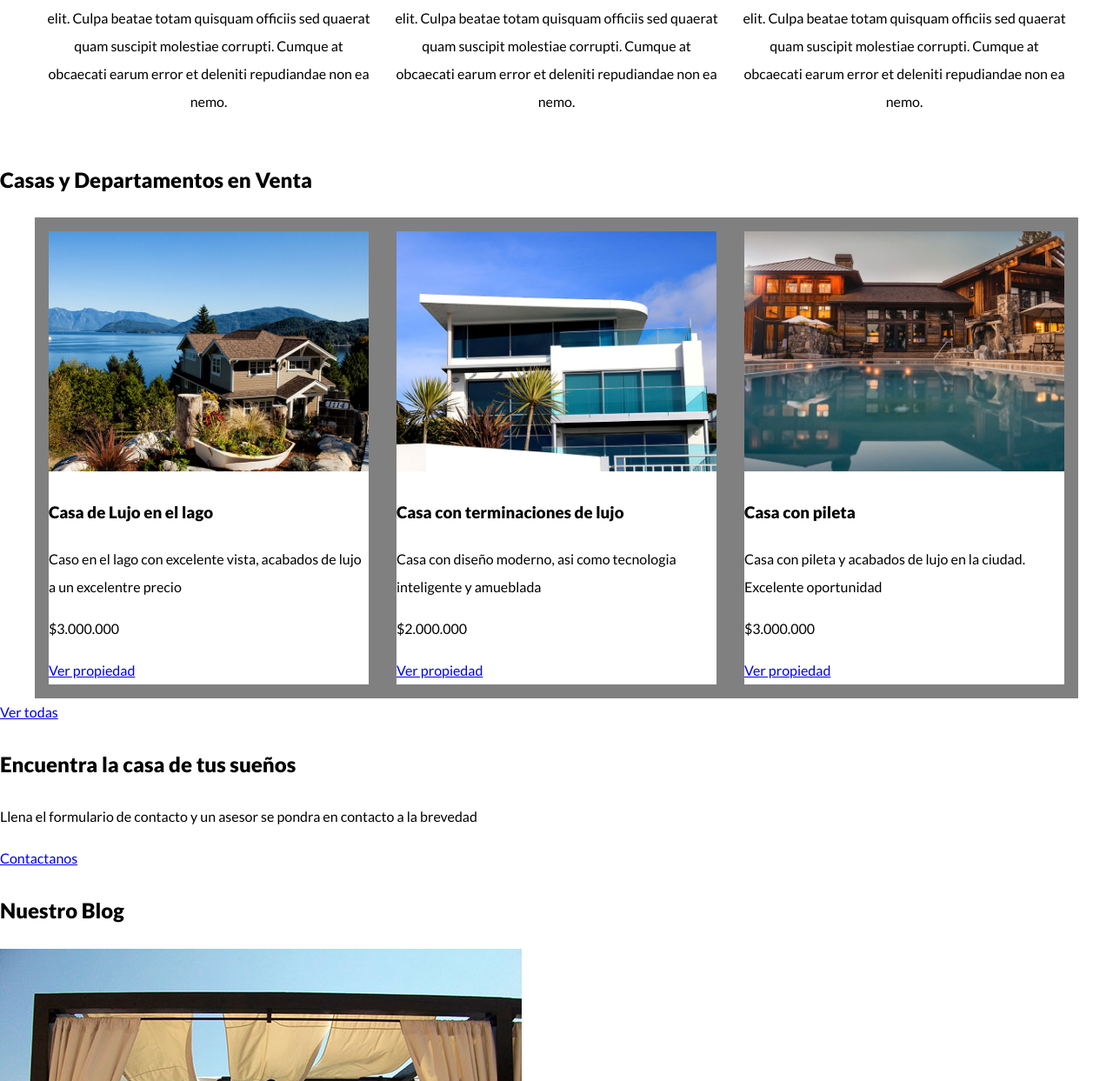
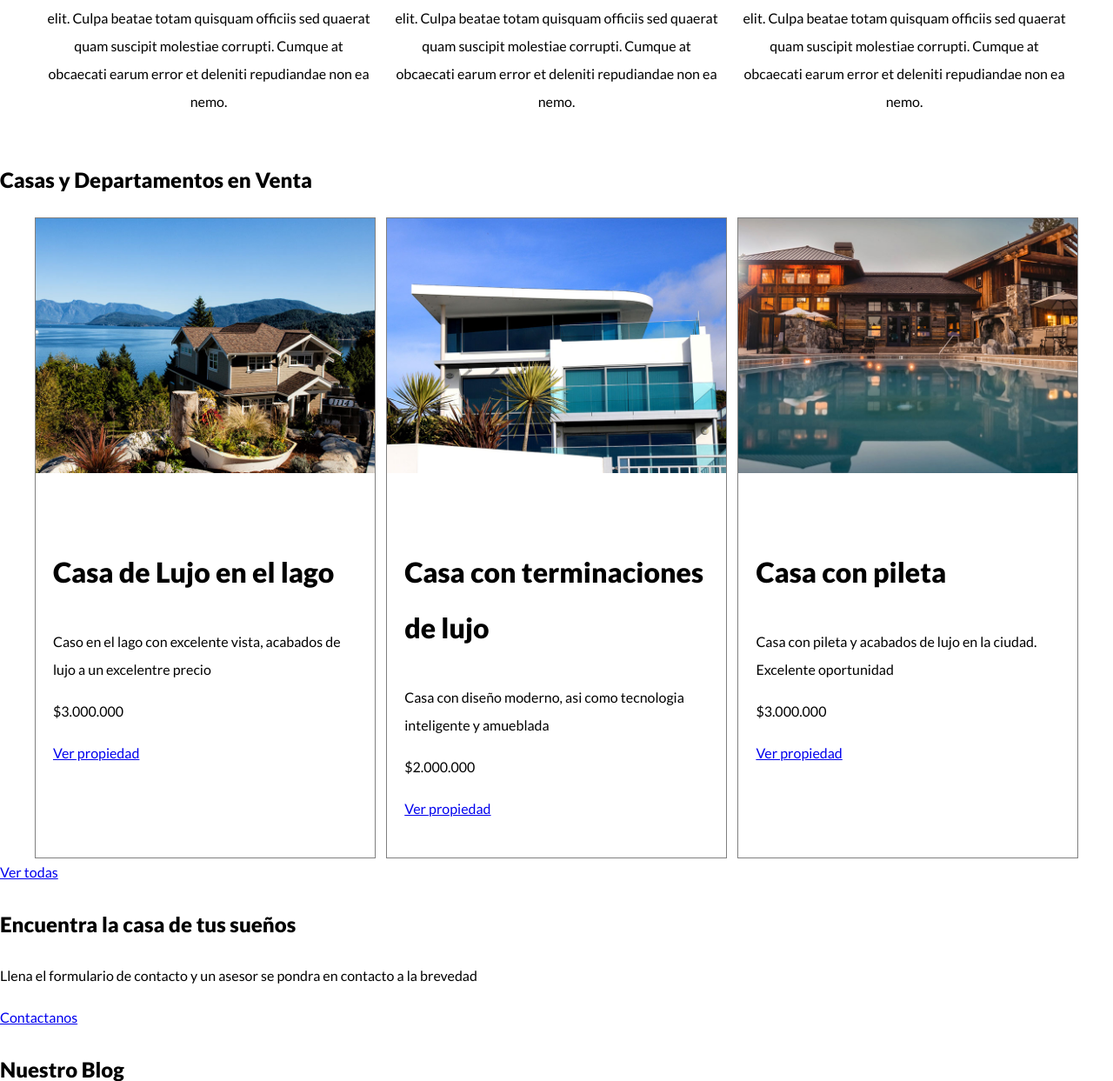
Before and after one commit to Tanodam/clases_prog_lab3, a PHP site: page / in a window 1280 px wide. Shown: the part 1278-2521 px from the top of the page at 87% size. Run offline with PHP 8.4, Linux system fonts and the light colour scheme.

Commit message:
bienes raices

```diff
--- a/Practica bienes raices/css/estilos.css
+++ b/Practica bienes raices/css/estilos.css
@@ -88,6 +88,7 @@
 
 .contenedor-anuncios {
     display: flex;
+    justify-content: space-between;
 }
 
 .contenedor-anuncios img {
@@ -96,6 +97,13 @@
 
 .anuncio {
     flex-basis: calc(33.3% - 10px);
-    justify-content: space-around;
-    border: 1pc solid gray;
+    border: 1px solid gray;
 }
+
+.contenido-anuncio {
+    padding: 40px 20px;
+}
+
+.contenido-anuncio h3 {
+    font-size: 32px;
+}
--- a/Practica bienes raices/index.html
+++ b/Practica bienes raices/index.html
@@ -64,24 +64,30 @@
         <div class="contenedor-anuncios contenedor">
             <div class="anuncio">
                 <img src="./imgBienesRaices/img/anuncio1.jpg" alt="anuncio casa de lujo">
+                <div class="contenido-anuncio">
                     <h3>Casa de Lujo en el lago</h3>
                     <p>Caso en el lago con excelente vista, acabados de lujo a un excelentre precio</p>
                     <p>$3.000.000</p>
                     <a href="./anuncios.html">Ver propiedad</a>
                 </div>
+            </div>
             <div class="anuncio">
                 <img src="./imgBienesRaices/img/anuncio2.jpg" alt="anuncio casa con terminaciones de lujo">
+                <div class="contenido-anuncio">
                     <h3>Casa con terminaciones de lujo</h3>
                     <p>Casa con diseño moderno, asi como tecnologia inteligente y amueblada </p>
                     <p>$2.000.000</p>
                     <a href="./anuncios.html">Ver propiedad</a>
                 </div>
+            </div>
             <div class="anuncio">
                 <img src="./imgBienesRaices/img/anuncio3.jpg" alt="anuncio casa con pileta">
+                <div class="contenido-anuncio">
                     <h3>Casa con pileta</h3>
                     <p>Casa con pileta y acabados de lujo en la ciudad. Excelente oportunidad</p>
                     <p>$3.000.000</p>
                     <a href="./anuncios.html">Ver propiedad</a>
+                </div>
             </div>
 
         </div>
```
Lines whose indentation alone changed are shown as unchanged.
